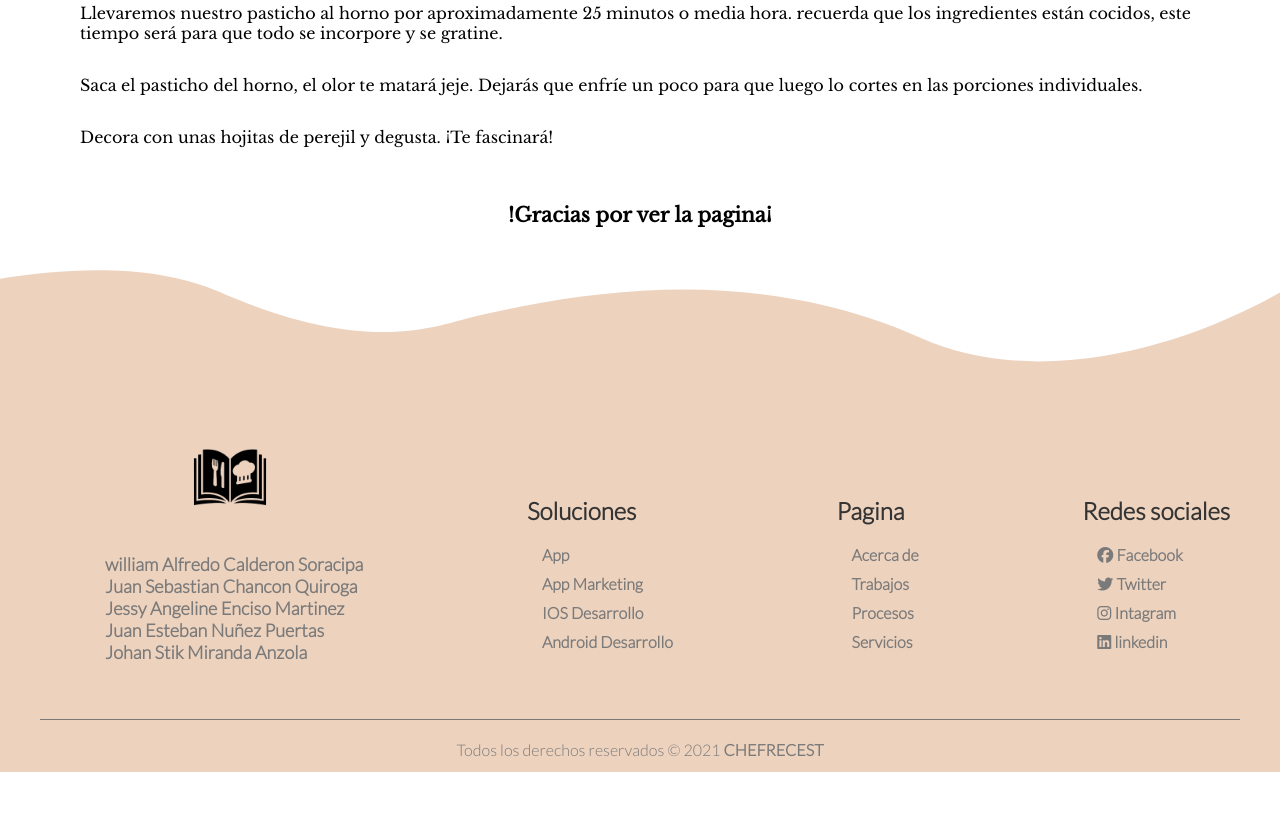
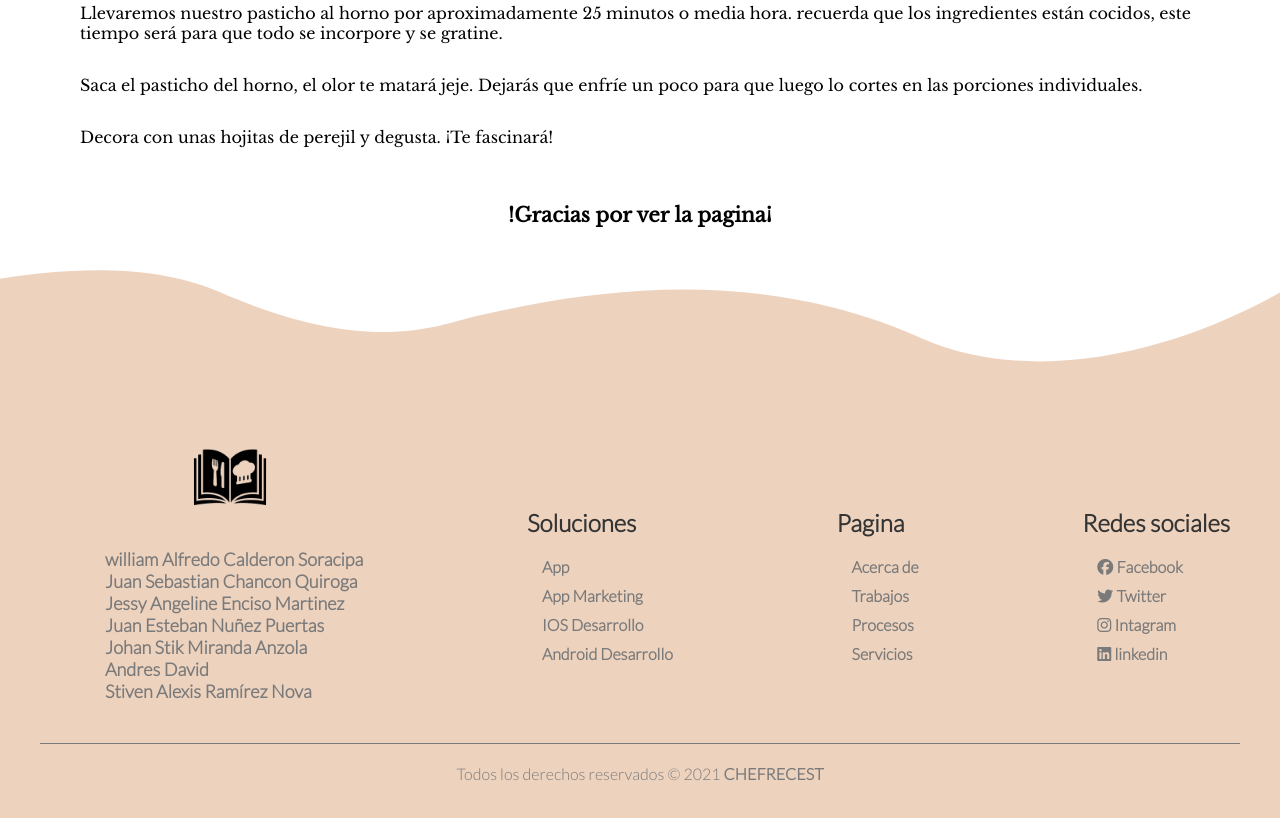
Before and after one commit to williamcalderon9192/Inforamtica_nueva, a plain HTML site: page html/Recetas carnivoras.html in a window 1280 px wide. Shown: the part 5792-6610 px from the top of the page. Before the commit the page ends 6564 px from the top, so only its background shows below. Drawn offline with nearby package versions, Linux system fonts and the light colour scheme; a web font is replaced by a local one.

Commit message:
agregacion de nombres

```diff
--- a/css/recetas.css
+++ b/css/recetas.css
@@ -131,7 +131,7 @@ nav a:hover {
 }
 
 .veganas {
-    height: 500px;
+    height: 600px;
     width: 380px;
     padding-top: 1rem;
     padding-right: 10rem;
@@ -142,7 +142,7 @@ nav a:hover {
 }
 
 footer {
-    height: 450px;
+    height: 500px;
     width: 100%;
     padding: 50px 0px 5px 0px;
     background-color: #edd2be;
@@ -185,8 +185,7 @@ footer {
     flex-direction: column;
     text-decoration: none;
     max-width: 350px;
-    margin-top: 5px;
-    margin-bottom: 20px;
+    margin-bottom: 5px;
     font-weight: 500;
     color: #7a7a7a;
     font-size: 18px;
--- a/html/Recetas carnivoras.html
+++ b/html/Recetas carnivoras.html
@@ -164,6 +164,8 @@
                         <li class="cositas"><a href="https://www.facebook.com/angelinencis0" class="oscuro">Jessy Angeline Enciso Martinez</a></li>
                         <li class="cositas"><a href="https://www.facebook.com/profile.php?id=100077127371135" class="oscuro">Juan Esteban Nuñez Puertas</a></li>
                         <li class="cositas"><a href="https://www.facebook.com/johanstik.mirandaanzola" class="oscuro">Johan Stik Miranda Anzola</a></li>
+                        <li class="cositas"><a href="https://www.facebook.com/profile.php?id=100077681834024">Andres David</a></li>
+                        <li class="cositas"><a href="https://www.facebook.com/stiven.ramirez.5895">Stiven Alexis Ramírez Nova</a></li>
                     </ul>
                 </div>
             </div>
```
Also changed, not shown: html/Recetas veganas.html (+2 -0 lines), html/Recetas vegetariana.html (+2 -0 lines).
